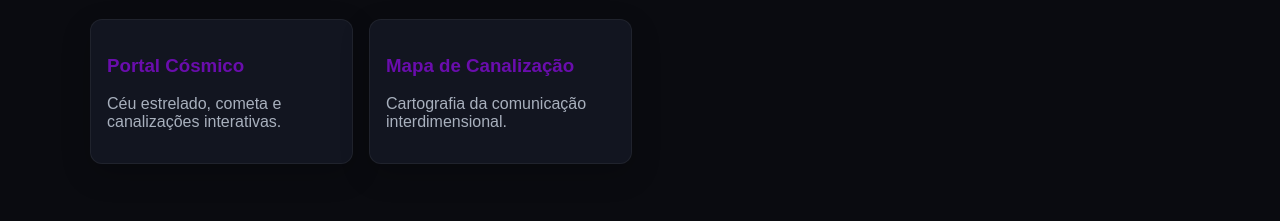
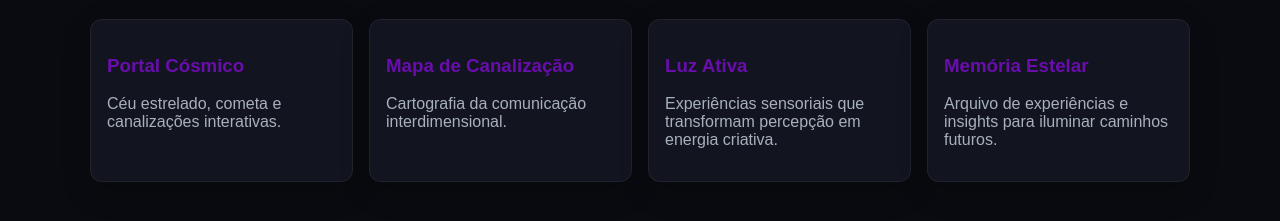
Before and after one commit to lichtara-io/lichtara_site, a website: page public/projetos.html in a window 1280 px wide. Shown: the part 189-410 px from the top of the page. Drawn offline with Linux system fonts and the light colour scheme.

Commit message:
feat: update project list with new entries and adjust link structure

```diff
--- a/public/projetos.html
+++ b/public/projetos.html
@@ -26,12 +26,15 @@
   <script>
     const projetos = [
       { slug:'portal-cosmico', titulo:'Portal Cósmico', desc:'Céu estrelado, cometa e canalizações interativas.', link:'index.html#portal' },
-      { slug:'mapa-canalizacao', titulo:'Mapa de Canalização', desc:'Cartografia da comunicação interdimensional.', link:'../mapa_canalizacao_tecnica.html' }
+      { slug:'mapa-canalizacao', titulo:'Mapa de Canalização', desc:'Cartografia da comunicação interdimensional.', link:'../mapa_canalizacao_tecnica.html' },
+      { slug:'luz-ativa', titulo:'Luz Ativa', desc:'Experiências sensoriais que transformam percepção em energia criativa.' },
+      { slug:'memoria-estelar', titulo:'Memória Estelar', desc:'Arquivo de experiências e insights para iluminar caminhos futuros.' }
     ];
     const grid = document.getElementById('lista-projetos');
     projetos.forEach(p => {
       const el = document.createElement('a');
-      el.href = p.link || `projeto-${p.slug}.html`;
+      el.id = p.slug;
+      el.href = p.link || `#${p.slug}`;
       el.className = 'card';
       el.innerHTML = `<h3>${p.titulo}</h3><p class="muted">${p.desc}</p>`;
       grid.appendChild(el);
```
